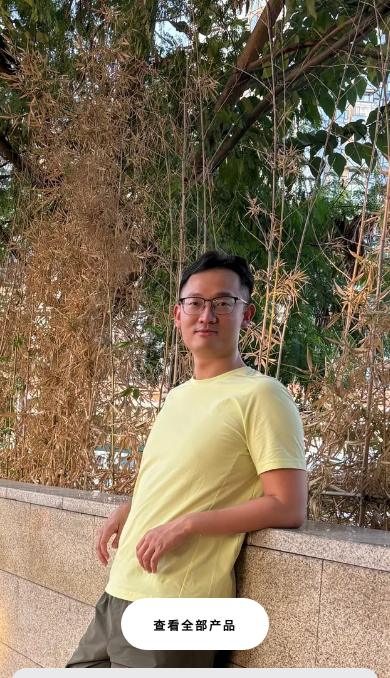
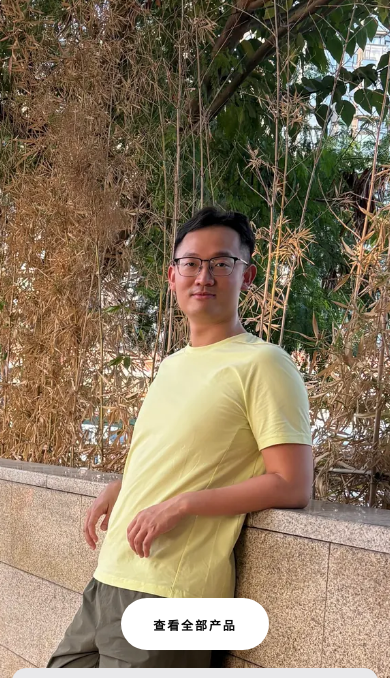
Before and after one commit to chenjiarun233-chen/jianyigou, a plain HTML site: page index.html in a window 390 px wide. Shown: the part 92-770 px from the top of the page. Drawn offline with Linux system fonts and the light colour scheme.

Commit message:
Add files via upload

```diff
--- a/assets/site.css
+++ b/assets/site.css
@@ -168,8 +168,9 @@ img {
 
 .hero {
   position: relative;
-  margin-top: calc(var(--bar-h) + 12px + var(--header-h));
-  height: calc(100dvh - var(--bar-h) - 12px - var(--header-h));
+  /* 照片从公告条下沿开始，导航条浮在照片之上 */
+  margin-top: var(--bar-h);
+  height: calc(100dvh - var(--bar-h));
   min-height: 520px;
   overflow: hidden;
   background: #2a2320;
@@ -461,8 +462,8 @@ a.help__row:hover {
   }
 
   .hero {
-    margin-top: calc(var(--bar-h) + 8px + var(--header-h));
-    height: calc(100dvh - var(--bar-h) - 8px - var(--header-h));
+    margin-top: var(--bar-h);
+    height: calc(100dvh - var(--bar-h));
     min-height: 480px;
   }
 
```
